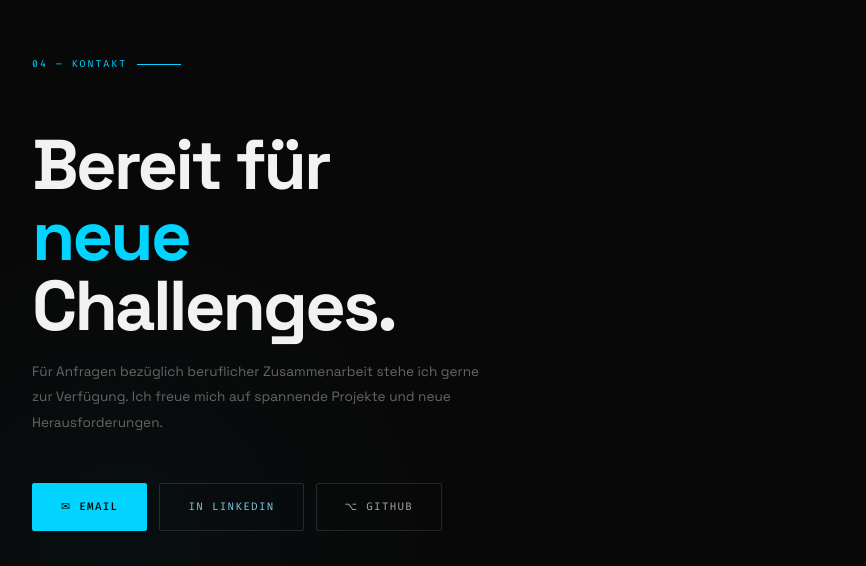
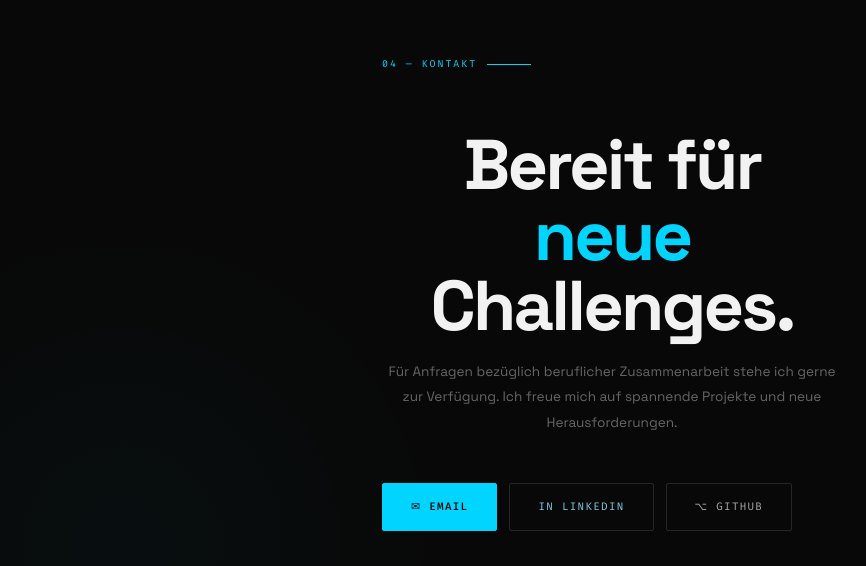
Before and after one commit to KDDevLab/portfolio, a React (Vite) app: page / in a window 1280 px wide. Shown: the part 3114-3680 px from the top of the page, without its empty margins (28-894 px from the left). Built offline with nearby package versions, Linux system fonts and the light colour scheme.

Commit message:
Update Main.tsx

```diff
--- a/src/components/Main.tsx
+++ b/src/components/Main.tsx
@@ -434,9 +434,9 @@ function Main() {
         </div>
       </section>
 
-      <section id="contact" style={{ minHeight: "100vh", padding: "120px 60px", background: C.bg2, display: "flex", flexDirection: "column", justifyContent: "center", position: "relative", overflow: "hidden" }}>
+      <section id="contact" style={{ minHeight: "100vh", padding: "120px 60px", background: C.bg2, display: "flex", flexDirection: "column", justifyContent: "center", alignItems: "center", position: "relative", overflow: "hidden" }}>
         <div style={{ position: "absolute", bottom: -200, left: -200, width: 700, height: 700, borderRadius: "50%", background: "radial-gradient(ellipse,rgba(0,212,255,0.03) 0%,transparent 65%)", pointerEvents: "none" }} />
-        <div style={{ maxWidth: 680, position: "relative", zIndex: 2 }}>
+        <div style={{ maxWidth: 680, position: "relative", zIndex: 2, textAlign: "center" }}>
           <SectionLabel index="04" text="Kontakt" />
           <h2 style={{ fontFamily: font.sans, fontSize: "clamp(3rem,5.5vw,5rem)", fontWeight: 700, letterSpacing: "-0.04em", lineHeight: 1.0, color: C.white, marginBottom: 18 }}>
             Bereit für<br /><span style={{ color: C.cyan }}>neue</span><br />Challenges.
```
